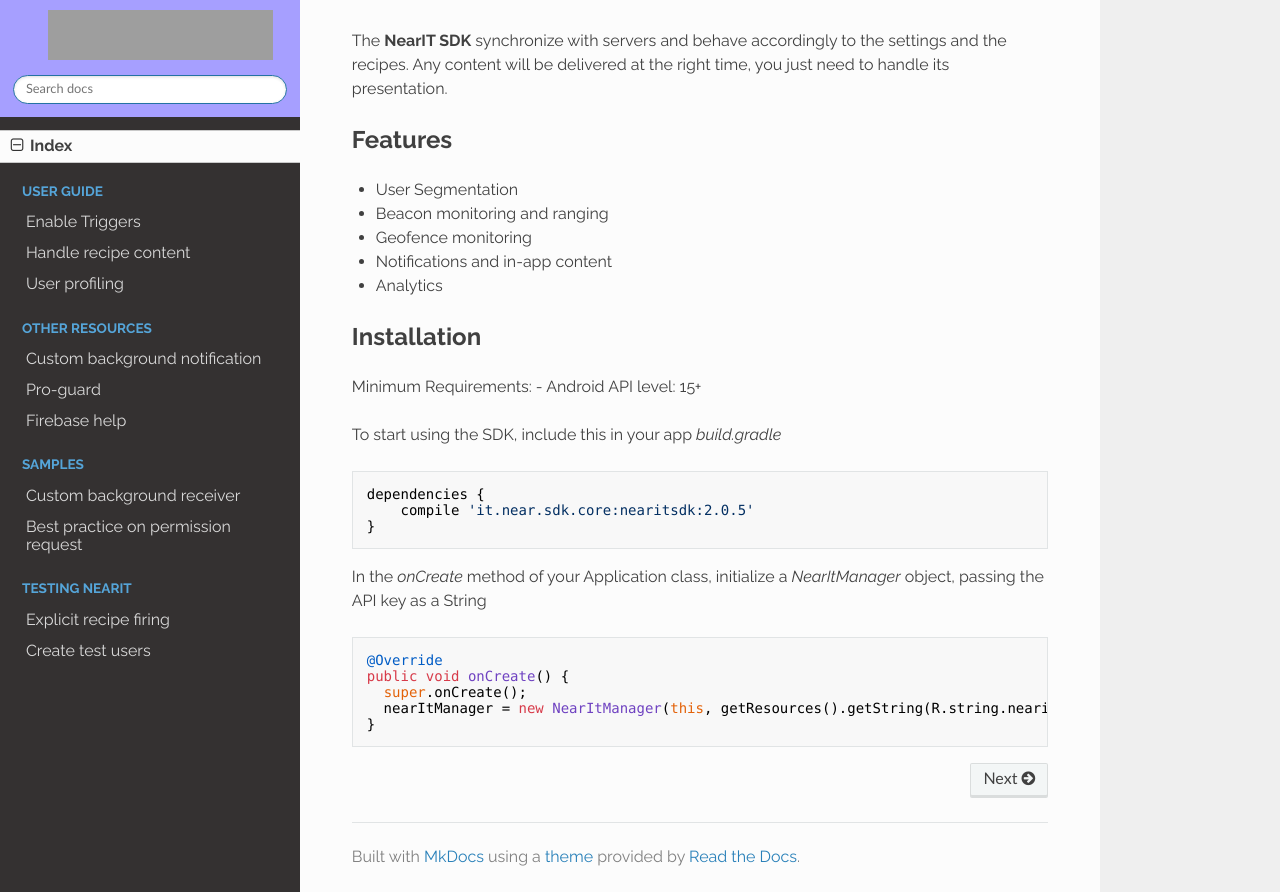
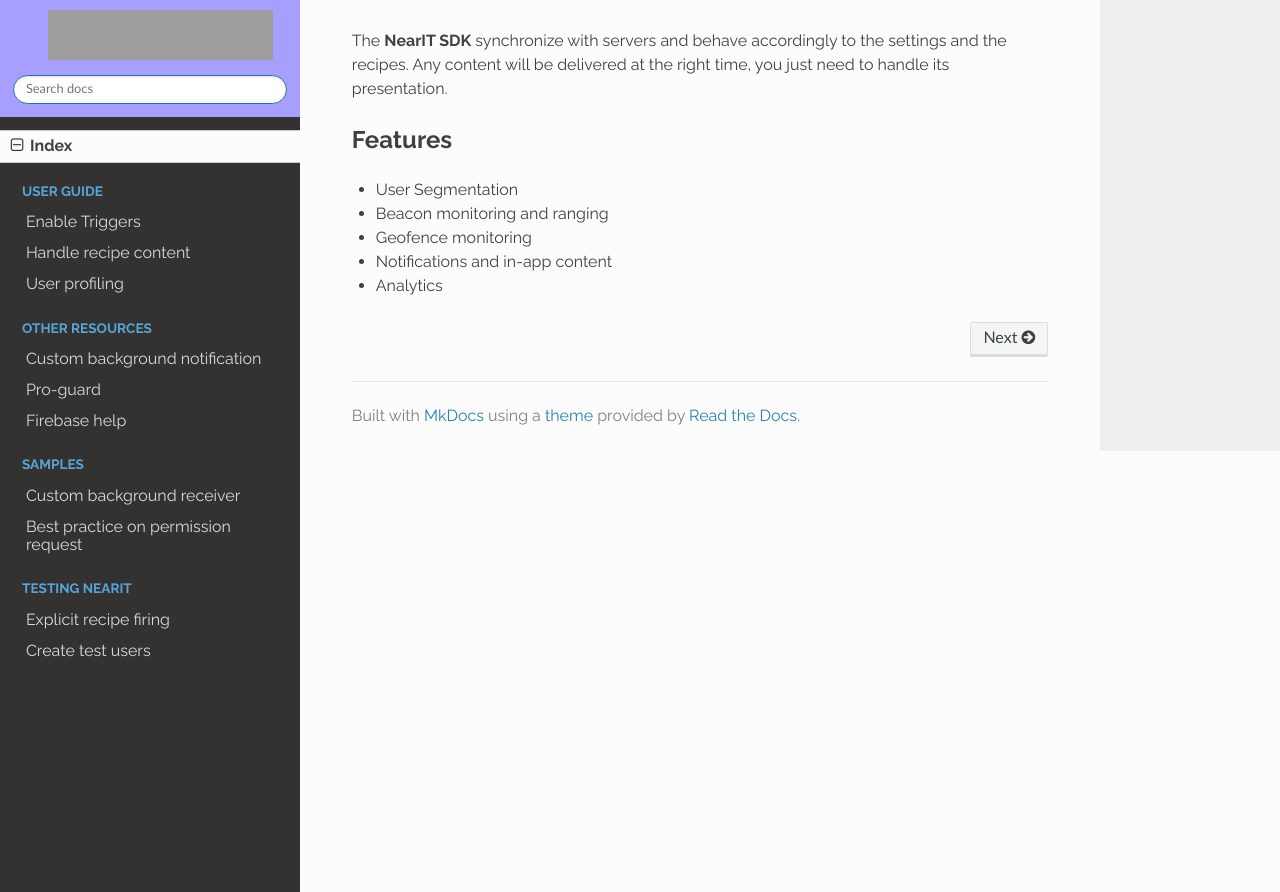
Before and after one commit to nearit/Android-SDK, an MkDocs documentation site: the page built from docs/index.md, in a window 1280 px wide and 900 px high, scrolled down 916 px, cut to the strip 8-900 px from the top of the window. Built offline with MkDocs 1.6.1, drawn with Linux system fonts in a browser that asks for light colours; nearby versions of some CDN libraries; old or Windows-style settings are respelled for this version of MkDocs; grey boxes are pictures that could not be loaded.

Commit message:
move installation out of index

````diff
--- a/docs/index.md
+++ b/docs/index.md
@@ -27,27 +27,3 @@ The **NearIT SDK** synchronize with servers and behave accordingly to the settin
 * Geofence monitoring
 * Notifications and in-app content
 * Analytics
-
-## Installation ##
-
-Minimum Requirements:
-- Android API level: 15+
-
-To start using the SDK, include this in your app *build.gradle*
-
-```java
-dependencies {
-    compile 'it.near.sdk.core:nearitsdk:2.0.5'
-}
-```
-
-In the *onCreate* method of your Application class, initialize a *NearItManager* object, passing the API key as a String
-
-
-```java
-@Override
-public void onCreate() {
-  super.onCreate();
-  nearItManager = new NearItManager(this, getResources().getString(R.string.nearit_api_key));
-}
-```
````
